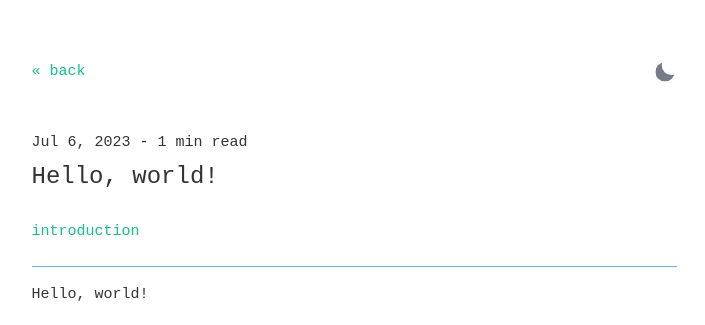
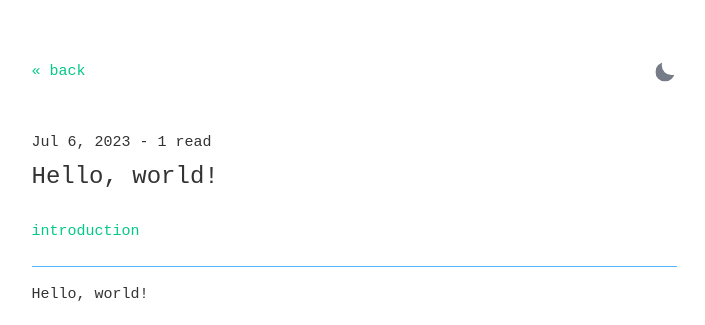
Before and after one commit to LiamAEdwards/liamaedwards.me, a Jekyll site: the page built from _posts/2023-07-6-hello-world.md, in a window 1280 px wide. Shown: the top 325 px of the page, without its empty margins (286-991 px from the left). Built offline with Jekyll 4.4.1, drawn with Linux system fonts in a browser that asks for light colours.

```diff
--- a/_layouts/post.html
+++ b/_layouts/post.html
@@ -12,7 +12,7 @@
   </div>
   {% assign minute=content | number_of_words | divided_by: 265 | plus: 1 %}
   <time datetime="{{ page.date | date_to_xmlschema }}">{{ page.date | date: "%b %-d, %Y" }} -
-    {% if page.minute %} {{ page.minute }} {% else %} {{ minute }} {% endif %}min read</time>
+    {% if page.minute %} {{ page.minute }} {% else %} {{ minute }} {% endif %} read</time>
   <h1 class="title">{{ page.title }}</h1>
   <span class="meta">
     {% for tag in page.tags %}
```
